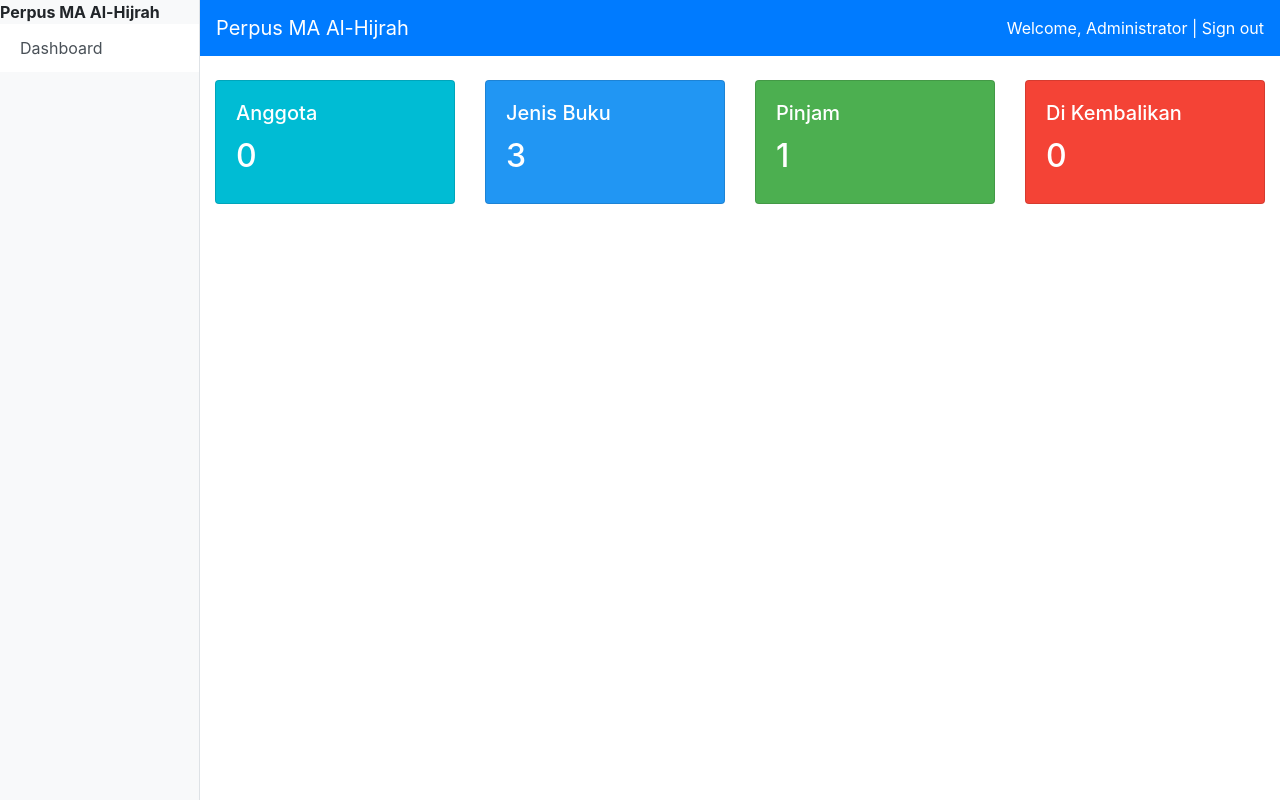
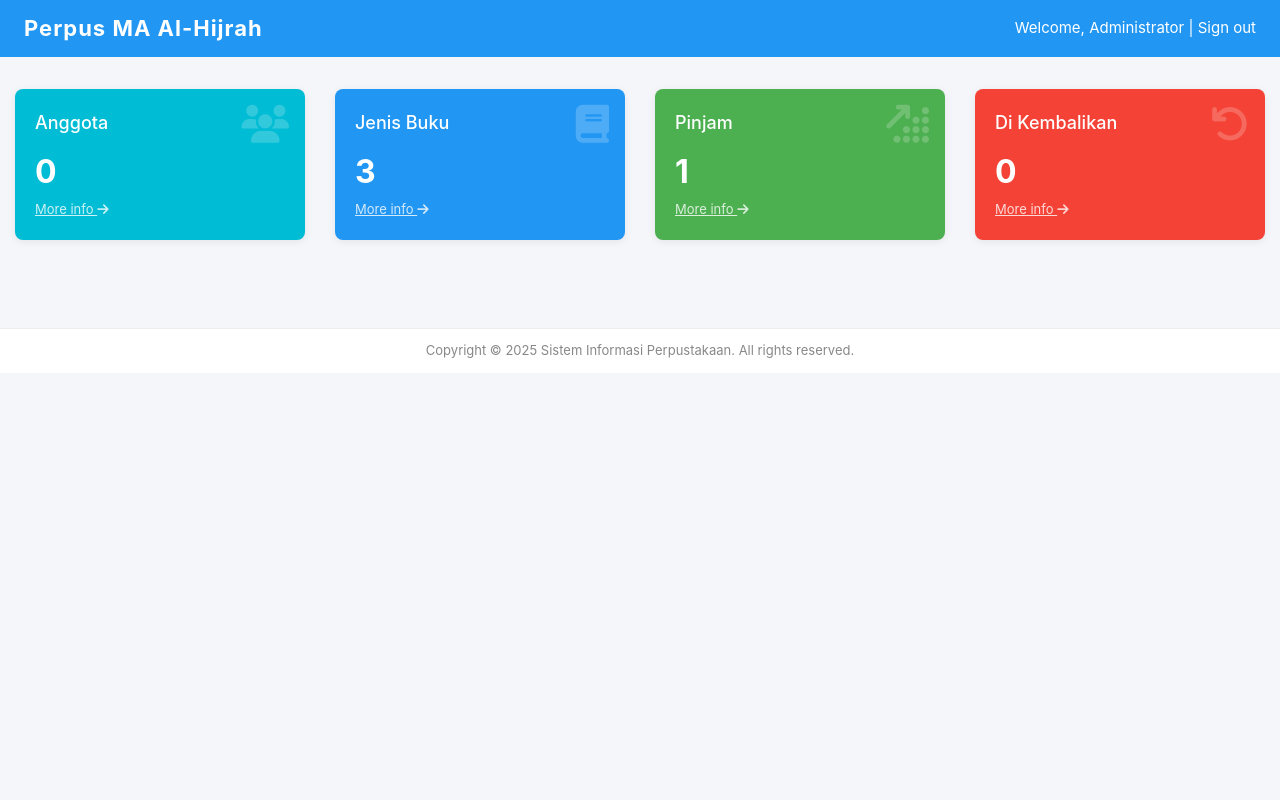
Before and after one commit to fakhrioib/WEB-UAS-301220067, a CodeIgniter app: page /database/index.php/dashboard/index in a window 1280 px wide. Run offline with CodeIgniter, Linux system fonts and the light colour scheme; a user stored in the database is signed in; data comes from the database, SQL or seed files in the repository.

Commit message:
Perbaikan Error
Memperbaiki error

```diff
--- a/application/views/dashboard/index.php
+++ b/application/views/dashboard/index.php
@@ -6,10 +6,68 @@
     <meta name="viewport" content="width=device-width, initial-scale=1">
     <title>Dashboard - Perpus MA Al-Hijrah</title>
     <link rel="stylesheet" href="https://stackpath.bootstrapcdn.com/bootstrap/4.5.2/css/bootstrap.min.css">
+    <link rel="stylesheet" href="https://cdnjs.cloudflare.com/ajax/libs/font-awesome/6.4.0/css/all.min.css">
     <style>
+        body {
+            background: #f4f6f9;
+        }
+
+        .main-header {
+            background: #2196f3;
+            color: #fff;
+            padding: 12px 24px;
+            display: flex;
+            align-items: center;
+            justify-content: space-between;
+        }
+
+        .main-header .brand {
+            font-weight: bold;
+            font-size: 22px;
+            letter-spacing: 1px;
+        }
+
+        .main-header .user-info {
+            font-size: 15px;
+        }
+
+        .dashboard-row {
+            margin-top: 32px;
+        }
+
         .card-stat {
+            border: none;
+            border-radius: 8px;
             color: #fff;
-            margin-bottom: 20px;
+            box-shadow: 0 2px 8px rgba(0, 0, 0, 0.07);
+            margin-bottom: 24px;
+            position: relative;
+            overflow: hidden;
+        }
+
+        .card-stat .icon {
+            font-size: 38px;
+            opacity: 0.2;
+            position: absolute;
+            top: 16px;
+            right: 16px;
+        }
+
+        .card-stat .card-title {
+            font-size: 18px;
+            font-weight: 500;
+        }
+
+        .card-stat .card-value {
+            font-size: 32px;
+            font-weight: bold;
+        }
+
+        .card-stat .more-info {
+            color: #fff;
+            font-size: 13px;
+            text-decoration: underline;
+            opacity: 0.8;
         }
 
         .bg-anggota {
@@ -28,61 +86,76 @@
             background: #f44336;
         }
 
-        @media (max-width: 767px) {
-            .navbar .ml-auto {
-                margin-left: 0 !important;
+        .main-footer {
+            background: #fff;
+            color: #888;
+            font-size: 13px;
+            padding: 12px 24px;
+            border-top: 1px solid #eee;
+            margin-top: 40px;
+        }
+
+        @media (max-width: 991px) {
+            .dashboard-row .col-md-3 {
+                margin-bottom: 16px;
             }
         }
     </style>
 </head>
 
 <body>
-    <div class="d-flex">
-        <?php $this->load->view('layout/sidebar'); ?>
-        <div class="flex-grow-1">
-            <nav class="navbar navbar-expand-lg navbar-dark bg-primary">
-                <a class="navbar-brand" href="#">Perpus MA Al-Hijrah</a>
-                <div class="ml-auto text-white">
+    <div class="main-header">
+        <div class="brand">Perpus MA Al-Hijrah</div>
+        <div class="user-info">
             Welcome, <?php echo $this->session->userdata('user')['nama']; ?> | <a href="<?php echo site_url('auth/logout'); ?>" class="text-white">Sign out</a>
         </div>
-            </nav>
-            <div class="container-fluid mt-4">
+    </div>
+    <div class="container-fluid dashboard-row">
         <div class="row">
-                    <div class="col-md-3">
+            <div class="col-md-3 col-sm-6 mb-4">
                 <div class="card card-stat bg-anggota">
                     <div class="card-body">
-                                <h5 class="card-title">Anggota</h5>
-                                <h2><?php echo $anggota; ?></h2>
+                        <div class="card-title">Anggota</div>
+                        <div class="card-value"><?php echo $anggota; ?></div>
+                        <i class="fa fa-users icon"></i>
+                        <a href="#" class="more-info">More info <i class="fa fa-arrow-right"></i></a>
                     </div>
                 </div>
             </div>
-                    <div class="col-md-3">
+            <div class="col-md-3 col-sm-6 mb-4">
                 <div class="card card-stat bg-kategori">
                     <div class="card-body">
-                                <h5 class="card-title">Jenis Buku</h5>
-                                <h2><?php echo $kategori; ?></h2>
+                        <div class="card-title">Jenis Buku</div>
+                        <div class="card-value"><?php echo $kategori; ?></div>
+                        <i class="fa fa-book icon"></i>
+                        <a href="#" class="more-info">More info <i class="fa fa-arrow-right"></i></a>
                     </div>
                 </div>
             </div>
-                    <div class="col-md-3">
+            <div class="col-md-3 col-sm-6 mb-4">
                 <div class="card card-stat bg-pinjam">
                     <div class="card-body">
-                                <h5 class="card-title">Pinjam</h5>
-                                <h2><?php echo $pinjam; ?></h2>
+                        <div class="card-title">Pinjam</div>
+                        <div class="card-value"><?php echo $pinjam; ?></div>
+                        <i class="fa fa-arrow-up-right-dots icon"></i>
+                        <a href="#" class="more-info">More info <i class="fa fa-arrow-right"></i></a>
                     </div>
                 </div>
             </div>
-                    <div class="col-md-3">
+            <div class="col-md-3 col-sm-6 mb-4">
                 <div class="card card-stat bg-kembali">
                     <div class="card-body">
-                                <h5 class="card-title">Di Kembalikan</h5>
-                                <h2><?php echo $kembali; ?></h2>
+                        <div class="card-title">Di Kembalikan</div>
+                        <div class="card-value"><?php echo $kembali; ?></div>
+                        <i class="fa fa-arrow-rotate-left icon"></i>
+                        <a href="#" class="more-info">More info <i class="fa fa-arrow-right"></i></a>
                     </div>
                 </div>
             </div>
         </div>
     </div>
-        </div>
+    <div class="main-footer text-center">
+        Copyright &copy; <?php echo date('Y'); ?> Sistem Informasi Perpustakaan. All rights reserved.
     </div>
 </body>
 
```
Also changed, not shown: README.md (added). Lines whose indentation alone changed are shown as unchanged.
